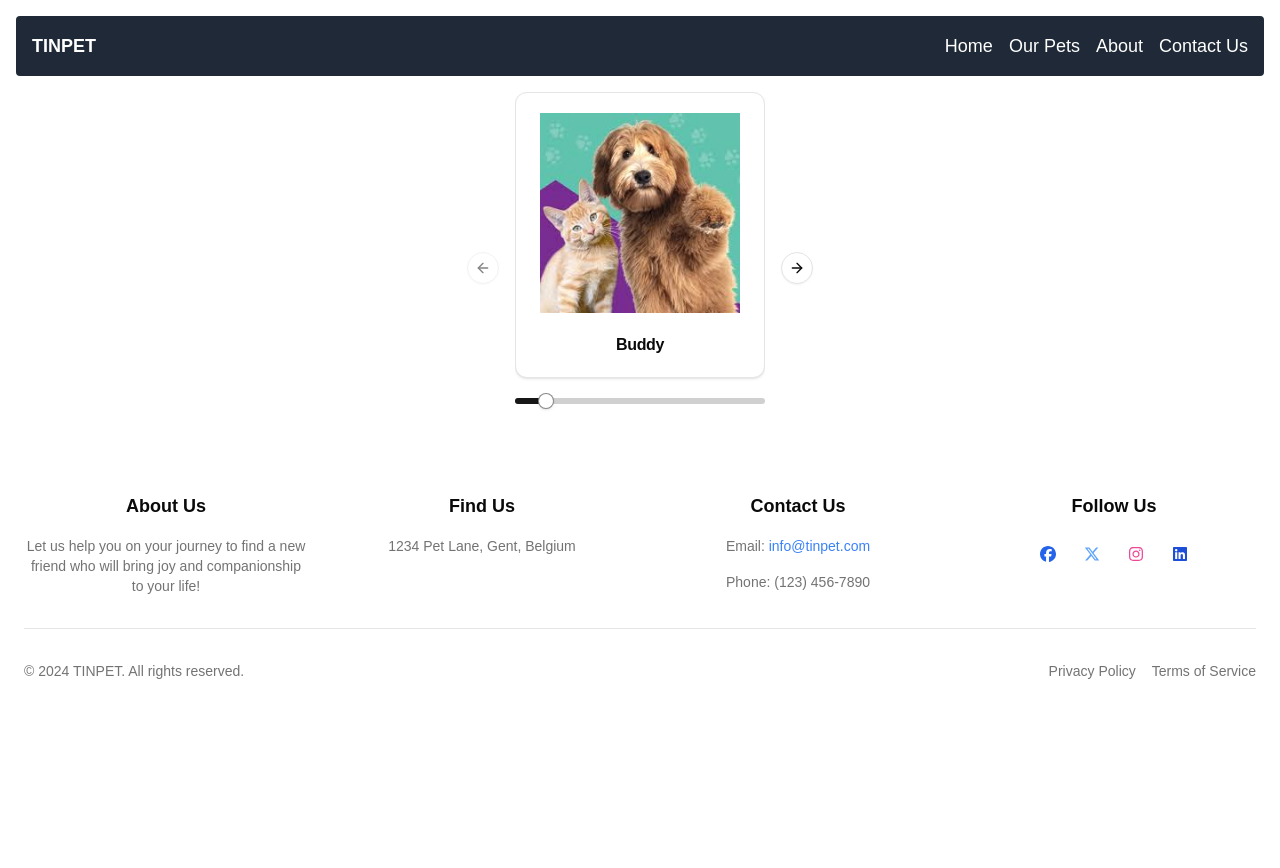
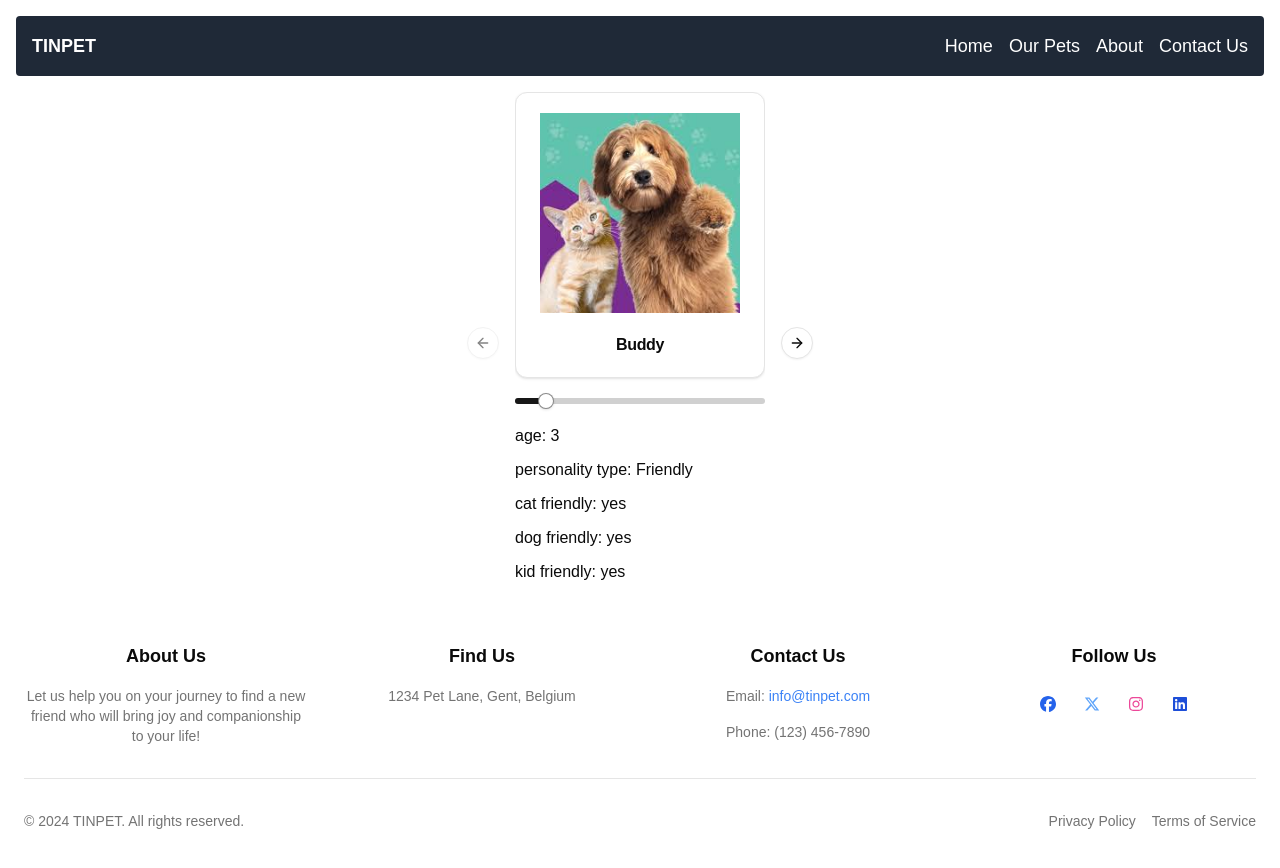
Before and after one commit to vanaspereneefje/Tinpets, a Next.js app: page /matches in a window 1280 px wide. Shown: the top 868 px of the page. Before the commit the page ends 800 px from the top, so only its background shows below. Built offline with nearby package versions, Linux system fonts and the light colour scheme.

Commit message:
Add more data to pets.json and add them to pet carousel

```diff
--- a/components/PetCarousel.jsx
+++ b/components/PetCarousel.jsx
@@ -16,10 +16,6 @@ function PetCarousel () {
 //TODO add array of matched animals instead of this placeholder
     const dogCards = animals.animals.dogs;
 
-//TODO add actual value of energy slider
-    const sliderValue = animals.animals.dogs[0].energy;
-    console.log(sliderValue);
-
     return (
         <>
         <Carousel className="w-[250px] left-1/2 translate-x-[-125px]">
@@ -28,10 +24,22 @@ function PetCarousel () {
               <CarouselItem key={index}>
                   <PetCard petCard={petCard} index={index} />
                   <div className="w-[250px] flex justify-self-center m-[20px]">
-                    <Slider defaultValue={[sliderValue]} max={100} step={1} disabled></Slider>
+                    <Slider defaultValue={[animals.animals.dogs[index].energy]} max={100} step={1} disabled></Slider>
                   </div>
-                  <div className="w-[250px] flex justify-self-center m-[20px]">
-
+                  <div className="w-[250px] flex justify-self-center m-[10px]">
+                    <p>age: {animals.animals.dogs[index].age}</p>
+                  </div>
+                  <div className="w-[250px] flex justify-self-center m-[10px]">
+                    <p>personality type: {animals.animals.dogs[index].personalityType}</p>
+                  </div>
+                  <div className="w-[250px] flex justify-self-center m-[10px]">
+                    <p>cat friendly: {animals.animals.dogs[index].catfriendly ? "yes" : "no"}</p>
+                  </div>
+                  <div className="w-[250px] flex justify-self-center m-[10px]">
+                    <p>dog friendly: {animals.animals.dogs[index].dogfriendly ? "yes" : "no"}</p>
+                  </div>
+                  <div className="w-[250px] flex justify-self-center m-[10px]">
+                    <p>kid friendly: {animals.animals.dogs[index].kidfriendly ? "yes" : "no"}</p>
                   </div>
               </CarouselItem>
               ))}
--- a/public/pets.json
+++ b/public/pets.json
@@ -1,40 +1,40 @@
 {
     "animals": {
       "dogs": [
-        {"name": "Buddy", "age": 3, "personalityType": "Friendly", "picture": "/pets.jfif", "energy": 10},
-        {"name": "Max", "age": 5, "personalityType": "Loyal", "picture": "/pets.jfif", "energy": 20},
-        {"name": "Bella", "age": 2, "personalityType": "Playful", "picture": "/pets.jfif", "energy": 30},
-        {"name": "Lucy", "age": 4, "personalityType": "Protective", "picture": "/pets.jfif", "energy": 40},
-        {"name": "Charlie", "age": 6, "personalityType": "Curious", "picture": "/pets.jfif", "energy": 50},
-        {"name": "Rocky", "age": 1, "personalityType": "Energetic", "picture": "/pets.jfif", "energy": 60},
-        {"name": "Daisy", "age": 3, "personalityType": "Gentle", "picture": "/pets.jfif", "energy": 70},
-        {"name": "Milo", "age": 2, "personalityType": "Brave", "picture": "/pets.jfif", "energy": 80},
-        {"name": "Luna", "age": 4, "personalityType": "Affectionate", "picture": "/pets.jfif", "energy": 90},
-        {"name": "Cooper", "age": 5, "personalityType": "Sociable", "picture": "/pets.jfif", "energy": 100}
+        {"name": "Buddy", "age": 3, "personalityType": "Friendly", "picture": "/pets.jfif", "energy": 10, "catfriendly": true, "dogfriendly": true, "kidfriendly": true},
+        {"name": "Max", "age": 5, "personalityType": "Loyal", "picture": "/pets.jfif", "energy": 20, "catfriendly": false, "dogfriendly": true, "kidfriendly": true},
+        {"name": "Bella", "age": 2, "personalityType": "Playful", "picture": "/pets.jfif", "energy": 30, "catfriendly": true, "dogfriendly": true, "kidfriendly": true},
+        {"name": "Lucy", "age": 4, "personalityType": "Protective", "picture": "/pets.jfif", "energy": 40, "catfriendly": true, "dogfriendly": true, "kidfriendly": true},
+        {"name": "Charlie", "age": 6, "personalityType": "Curious", "picture": "/pets.jfif", "energy": 50, "catfriendly": true, "dogfriendly": false, "kidfriendly": true},
+        {"name": "Rocky", "age": 1, "personalityType": "Energetic", "picture": "/pets.jfif", "energy": 60, "catfriendly": false, "dogfriendly": true, "kidfriendly": true},
+        {"name": "Daisy", "age": 3, "personalityType": "Gentle", "picture": "/pets.jfif", "energy": 70, "catfriendly": true, "dogfriendly": true, "kidfriendly": true},
+        {"name": "Milo", "age": 2, "personalityType": "Brave", "picture": "/pets.jfif", "energy": 80, "catfriendly": true, "dogfriendly": true, "kidfriendly": true},
+        {"name": "Luna", "age": 4, "personalityType": "Affectionate", "picture": "/pets.jfif", "energy": 90, "catfriendly": false, "dogfriendly": true, "kidfriendly": true},
+        {"name": "Cooper", "age": 5, "personalityType": "Sociable", "picture": "/pets.jfif", "energy": 100, "catfriendly": false, "dogfriendly": false, "kidfriendly": false}
       ],
       "cats": [
-        {"name": "Whiskers", "age": 3, "personalityType": "Independent", "picture": "/pets.jfif", "energy": 10},
-        {"name": "Shadow", "age": 7, "personalityType": "Mysterious", "picture": "/pets.jfif", "energy": 20},
-        {"name": "Mittens", "age": 2, "personalityType": "Playful", "picture": "/pets.jfif", "energy": 30},
-        {"name": "Smokey", "age": 5, "personalityType": "Calm", "picture": "/pets.jfif", "energy": 40},
-        {"name": "Luna", "age": 1, "personalityType": "Curious", "picture": "/pets.jfif", "energy": 50},
-        {"name": "Oreo", "age": 4, "personalityType": "Clever", "picture": "/pets.jfif", "energy": 60},
-        {"name": "Simba", "age": 6, "personalityType": "Brave", "picture": "/pets.jfif", "energy": 70},
-        {"name": "Cleo", "age": 2, "personalityType": "Friendly", "picture": "/pets.jfif", "energy": 80},
-        {"name": "Bella", "age": 3, "personalityType": "Affectionate", "picture": "/pets.jfif", "energy": 90},
-        {"name": "Tiger", "age": 5, "personalityType": "Adventurous", "picture": "/pets.jfif", "energy": 10}
+        {"name": "Whiskers", "age": 3, "personalityType": "Independent", "picture": "/pets.jfif", "energy": 10, "catfriendly": true, "dogfriendly": true, "kidfriendly": true},
+        {"name": "Shadow", "age": 7, "personalityType": "Mysterious", "picture": "/pets.jfif", "energy": 20, "catfriendly": false, "dogfriendly": false, "kidfriendly": true},
+        {"name": "Mittens", "age": 2, "personalityType": "Playful", "picture": "/pets.jfif", "energy": 30, "catfriendly": true, "dogfriendly": true, "kidfriendly": true},
+        {"name": "Smokey", "age": 5, "personalityType": "Calm", "picture": "/pets.jfif", "energy": 40, "catfriendly": true, "dogfriendly": true, "kidfriendly": true},
+        {"name": "Luna", "age": 1, "personalityType": "Curious", "picture": "/pets.jfif", "energy": 50, "catfriendly": true, "dogfriendly": true, "kidfriendly": true},
+        {"name": "Oreo", "age": 4, "personalityType": "Clever", "picture": "/pets.jfif", "energy": 60, "catfriendly": false, "dogfriendly": false, "kidfriendly": false},
+        {"name": "Simba", "age": 6, "personalityType": "Brave", "picture": "/pets.jfif", "energy": 70, "catfriendly": true, "dogfriendly": true, "kidfriendly": true},
+        {"name": "Cleo", "age": 2, "personalityType": "Friendly", "picture": "/pets.jfif", "energy": 80, "catfriendly": true, "dogfriendly": true, "kidfriendly": true},
+        {"name": "Bella", "age": 3, "personalityType": "Affectionate", "picture": "/pets.jfif", "energy": 90, "catfriendly": false, "dogfriendly": true, "kidfriendly": true},
+        {"name": "Tiger", "age": 5, "personalityType": "Adventurous", "picture": "/pets.jfif", "energy": 10, "catfriendly": true, "dogfriendly": false, "kidfriendly": false}
       ],
       "birds": [
-        {"name": "Tweety", "age": 1, "personalityType": "Cheerful", "picture": "/pets.jfif", "energy": 10},
-        {"name": "Polly", "age": 2, "personalityType": "Talkative", "picture": "/pets.jfif", "energy": 20},
-        {"name": "Sky", "age": 3, "personalityType": "Gentle", "picture": "/pets.jfif", "energy": 30},
-        {"name": "Sunny", "age": 4, "personalityType": "Playful", "picture": "/pets.jfif", "energy": 40},
-        {"name": "Coco", "age": 2, "personalityType": "Curious", "picture": "/pets.jfif", "energy": 50},
-        {"name": "Kiwi", "age": 3, "personalityType": "Sociable", "picture": "/pets.jfif", "energy": 60},
-        {"name": "Ruby", "age": 5, "personalityType": "Elegant", "picture": "/pets.jfif", "energy": 70},
-        {"name": "Pepper", "age": 4, "personalityType": "Energetic", "picture": "/pets.jfif", "energy": 80},
-        {"name": "Blue", "age": 2, "personalityType": "Calm", "picture": "/pets.jfif", "energy": 90},
-        {"name": "Angel", "age": 1, "personalityType": "Affectionate", "picture": "/pets.jfif", "energy": 10}
+        {"name": "Tweety", "age": 1, "personalityType": "Cheerful", "picture": "/pets.jfif", "energy": 10, "catfriendly": false, "dogfriendly": true, "kidfriendly": true},
+        {"name": "Polly", "age": 2, "personalityType": "Talkative", "picture": "/pets.jfif", "energy": 20, "catfriendly": false, "dogfriendly": false, "kidfriendly": false},
+        {"name": "Sky", "age": 3, "personalityType": "Gentle", "picture": "/pets.jfif", "energy": 30, "catfriendly": true, "dogfriendly": true, "kidfriendly": true},
+        {"name": "Sunny", "age": 4, "personalityType": "Playful", "picture": "/pets.jfif", "energy": 40, "catfriendly": false, "dogfriendly": true, "kidfriendly": true},
+        {"name": "Coco", "age": 2, "personalityType": "Curious", "picture": "/pets.jfif", "energy": 50, "catfriendly": false, "dogfriendly": true, "kidfriendly": true},
+        {"name": "Kiwi", "age": 3, "personalityType": "Sociable", "picture": "/pets.jfif", "energy": 60, "catfriendly": false, "dogfriendly": false, "kidfriendly": true},
+        {"name": "Ruby", "age": 5, "personalityType": "Elegant", "picture": "/pets.jfif", "energy": 70, "catfriendly": false, "dogfriendly": false, "kidfriendly": true},
+        {"name": "Pepper", "age": 4, "personalityType": "Energetic", "picture": "/pets.jfif", "energy": 80, "catfriendly": true, "dogfriendly": true, "kidfriendly": true},
+        {"name": "Blue", "age": 2, "personalityType": "Calm", "picture": "/pets.jfif", "energy": 90, "catfriendly": true, "dogfriendly": true, "kidfriendly": false},
+        {"name": "Angel", "age": 1, "personalityType": "Affectionate", "picture": "/pets.jfif", "energy": 10, "catfriendly": false, "dogfriendly": false, "kidfriendly": false}
       ]
     }
   }
```
